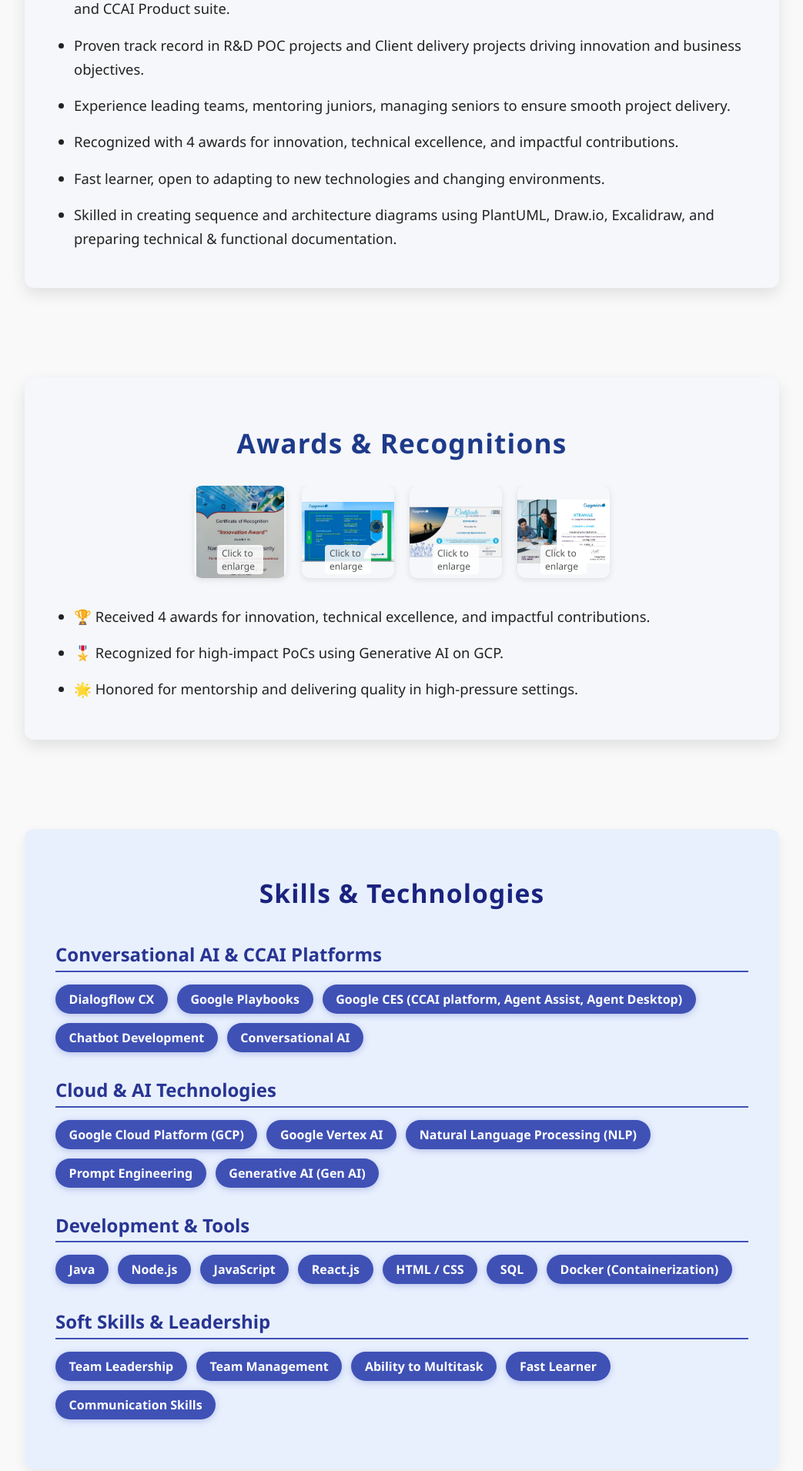
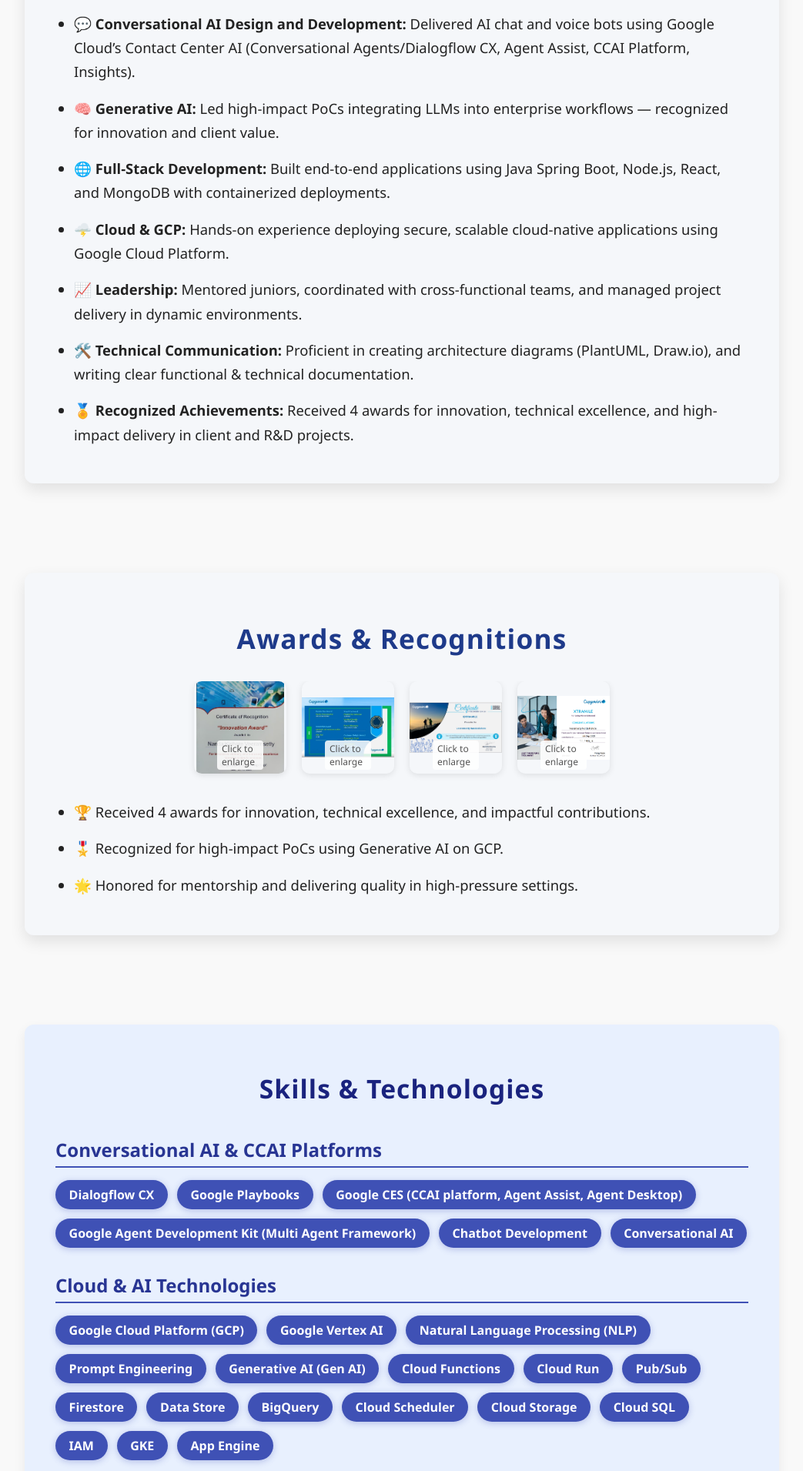
Before and after one commit to nandakishoreveeramsetty/my-portfolio, a React (Create React App) app: page / in a window 1280 px wide. Shown: the part 1089-3000 px from the top of the page at 77% size, without its empty margins (118-1161 px from the left). Built offline with nearby package versions, Linux system fonts and the light colour scheme.

Commit message:
modified the Professional Summary and Skills

```diff
--- a/src/components/ProfessionalSummary.js
+++ b/src/components/ProfessionalSummary.js
@@ -5,14 +5,20 @@
   return (
     <section className="professional-summary">
       <h2>Professional Summary</h2>
+      <p>
+        I'm a Software Engineer with ~3 years of hands-on experience in building impactful solutions across Conversational AI, Cloud, and Full-Stack applications. My journey so far has been driven by curiosity, adaptability, and a strong focus on delivering business value.
+      </p>
+
       <ul>
-        <li>Software Engineer with ~3 years experience across Contact Center Development, Conversational AI (Chatbots - Voice & Chat), Cloud, Frontend, Backend, and Generative AI, with good experience in GCP and CCAI Product suite.</li>
-        <li>Proven track record in R&D POC projects and Client delivery projects driving innovation and business objectives.</li>
-        <li>Experience leading teams, mentoring juniors, managing seniors to ensure smooth project delivery.</li>
-        <li>Recognized with 4 awards for innovation, technical excellence, and impactful contributions.</li>
-        <li>Fast learner, open to adapting to new technologies and changing environments.</li>
-        <li>Skilled in creating sequence and architecture diagrams using PlantUML, Draw.io, Excalidraw, and preparing technical & functional documentation.</li>
+        <li>💬 <strong>Conversational AI Design and Development:</strong> Delivered AI chat and voice bots using Google Cloud’s Contact Center AI (Conversational Agents/Dialogflow CX, Agent Assist, CCAI Platform, Insights).</li>
+        <li>🧠 <strong>Generative AI:</strong> Led high-impact PoCs integrating LLMs into enterprise workflows — recognized for innovation and client value.</li>
+        <li>🌐 <strong>Full-Stack Development:</strong> Built end-to-end applications using Java Spring Boot, Node.js, React, and MongoDB with containerized deployments.</li>
+        <li>🌩️ <strong>Cloud & GCP:</strong> Hands-on experience deploying secure, scalable cloud-native applications using Google Cloud Platform.</li>
+        <li>📈 <strong>Leadership:</strong> Mentored juniors, coordinated with cross-functional teams, and managed project delivery in dynamic environments.</li>
+        <li>🛠️ <strong>Technical Communication:</strong> Proficient in creating architecture diagrams (PlantUML, Draw.io), and writing clear functional & technical documentation.</li>
+        <li>🏅 <strong>Recognized Achievements:</strong> Received 4 awards for innovation, technical excellence, and high-impact delivery in client and R&D projects.</li>
       </ul>
+
     </section>
   );
 };
--- a/src/components/Skills.js
+++ b/src/components/Skills.js
@@ -8,6 +8,7 @@
       "Dialogflow CX",
       "Google Playbooks",
       "Google CES (CCAI platform, Agent Assist, Agent Desktop)",
+      "Google Agent Development Kit (Multi Agent Framework)",
       "Chatbot Development",
       "Conversational AI",
     ],
@@ -20,18 +21,32 @@
       "Natural Language Processing (NLP)",
       "Prompt Engineering",
       "Generative AI (Gen AI)",
+      "Cloud Functions",
+      "Cloud Run",
+      "Pub/Sub",
+      "Firestore",
+      "Data Store",
+      "BigQuery",
+      "Cloud Scheduler",
+      "Cloud Storage",
+      "Cloud SQL",
+      "IAM",
+      "GKE",
+      "App Engine"
     ],
   },
   {
     category: "Development & Tools",
     skills: [
       "Java",
+      "SpringBoot",
       "Node.js",
       "JavaScript",
       "React.js",
       "HTML / CSS",
       "SQL",
       "Docker (Containerization)",
+      "Git"
     ],
   },
   {
```
